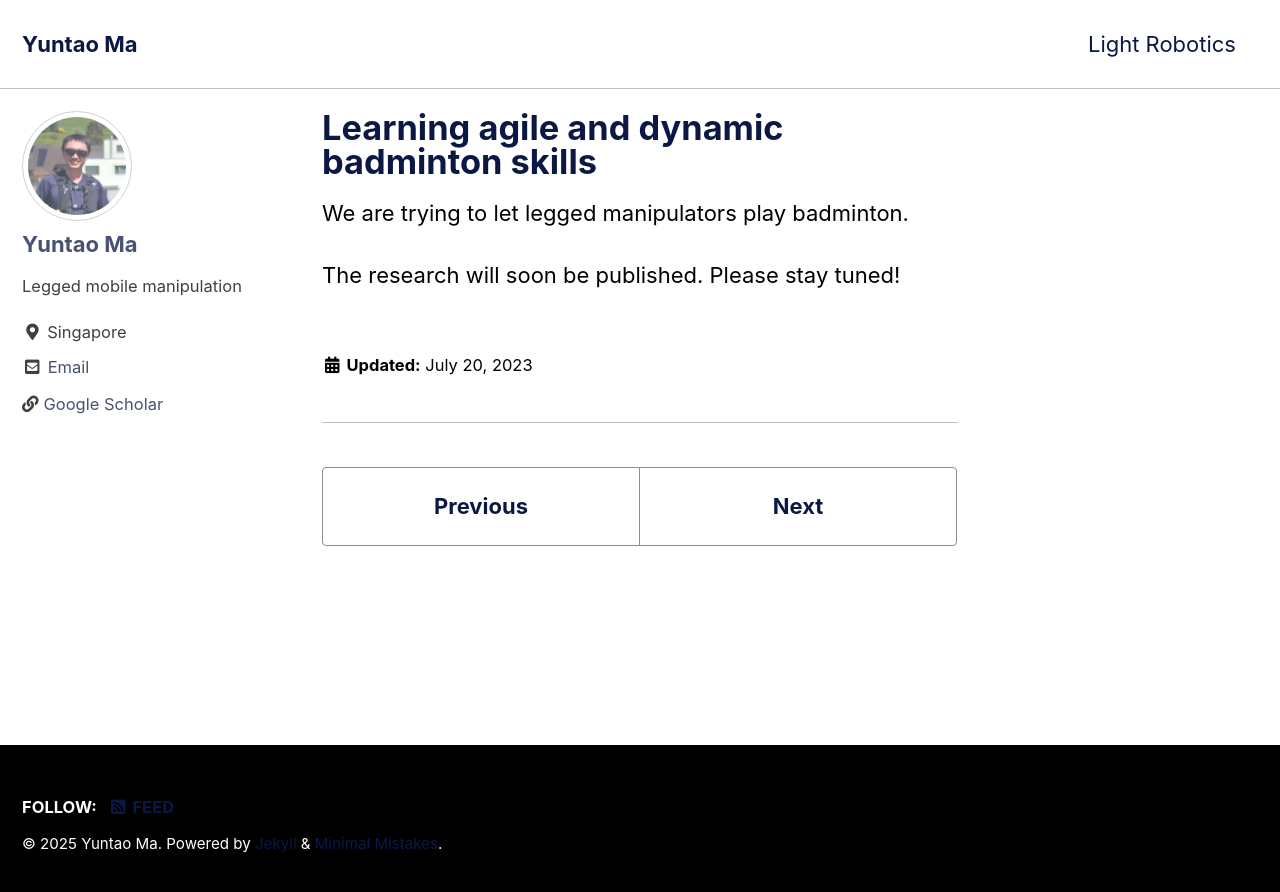
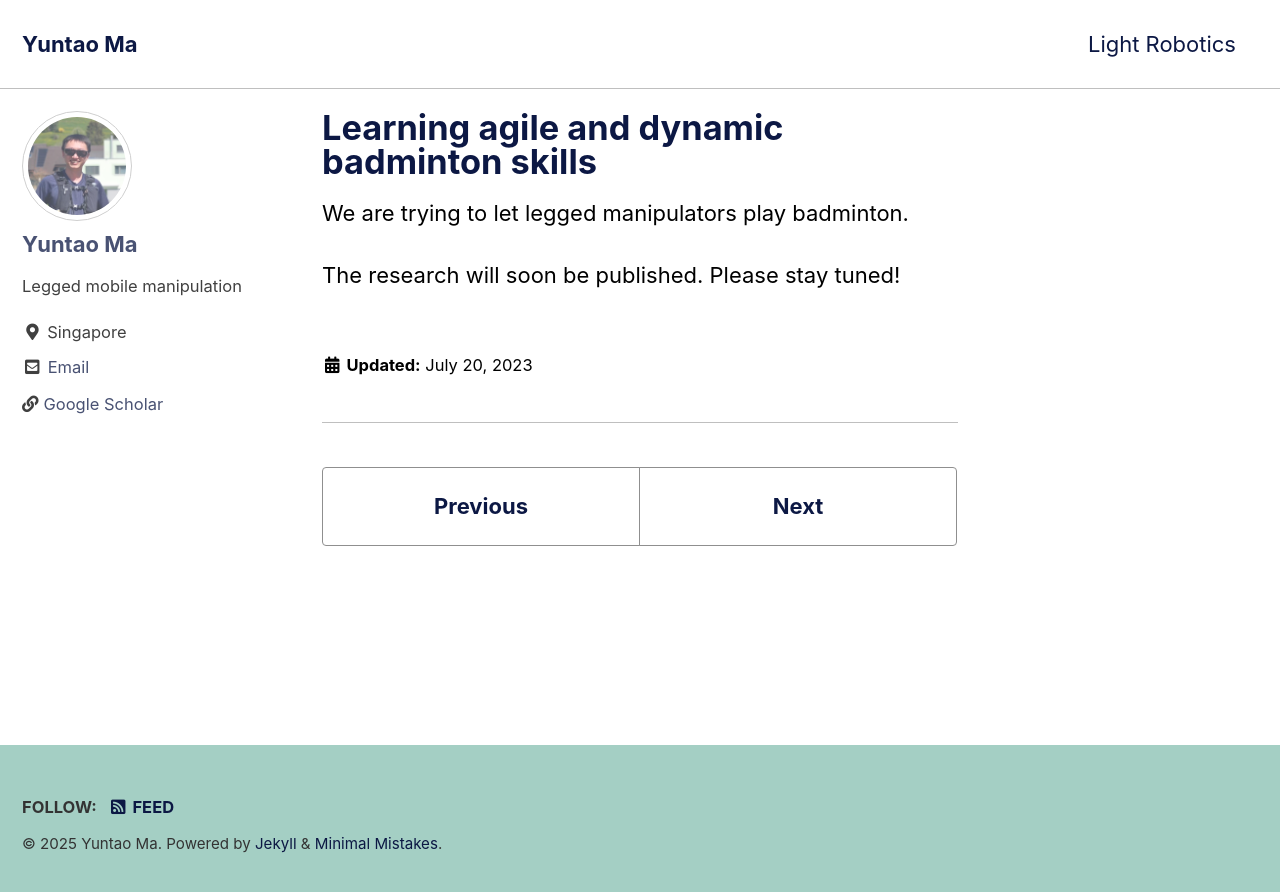
Before and after one commit to articuno144/articuno144.github.io, a Jekyll site: the page built from _posts/2023-07-20-Learning-agile-badminton-skills.md, in a window 1280 px wide. Shown: the top 892 px of the page. Built offline with Jekyll 4.4.1, drawn with Linux system fonts in a browser that asks for light colours; cached includes are drawn as plain includes.

Commit message:
visual update

```diff
--- a/_sass/minimal-mistakes/skins/_contrast.scss
+++ b/_sass/minimal-mistakes/skins/_contrast.scss
@@ -7,7 +7,7 @@ $text-color: #000 !default;
 $muted-text-color: $text-color !default;
 $primary-color: #ff0000 !default;
 $border-color: mix(#fff, $text-color, 75%) !default;
-$footer-background-color: #000 !default;
+$footer-background-color: #a4cfc4 !default;
 $link-color: #0000ff !default;
 $masthead-link-color: $text-color !default;
 $masthead-link-color-hover: $text-color !default;
@@ -43,7 +43,7 @@ $base0f: #b18a3d !default;
 }
 
 .page__footer {
-  color: #fff !important; // override
+  color: #333 !important; // override
 }
 
 .page__footer-follow .social-icons i,
```
Also changed, not shown: favicon_background/android-chrome-72x72.png (deleted).
